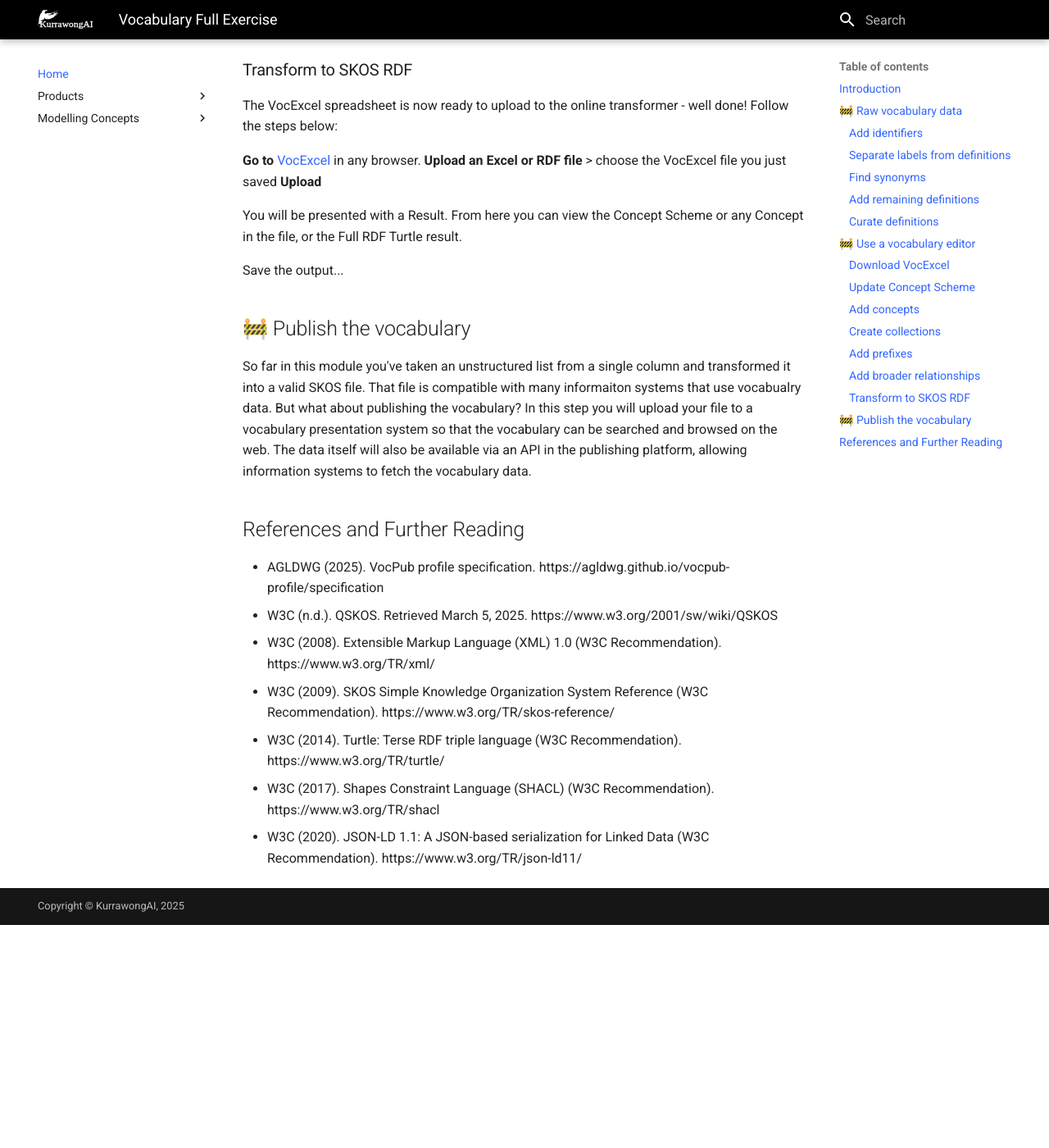
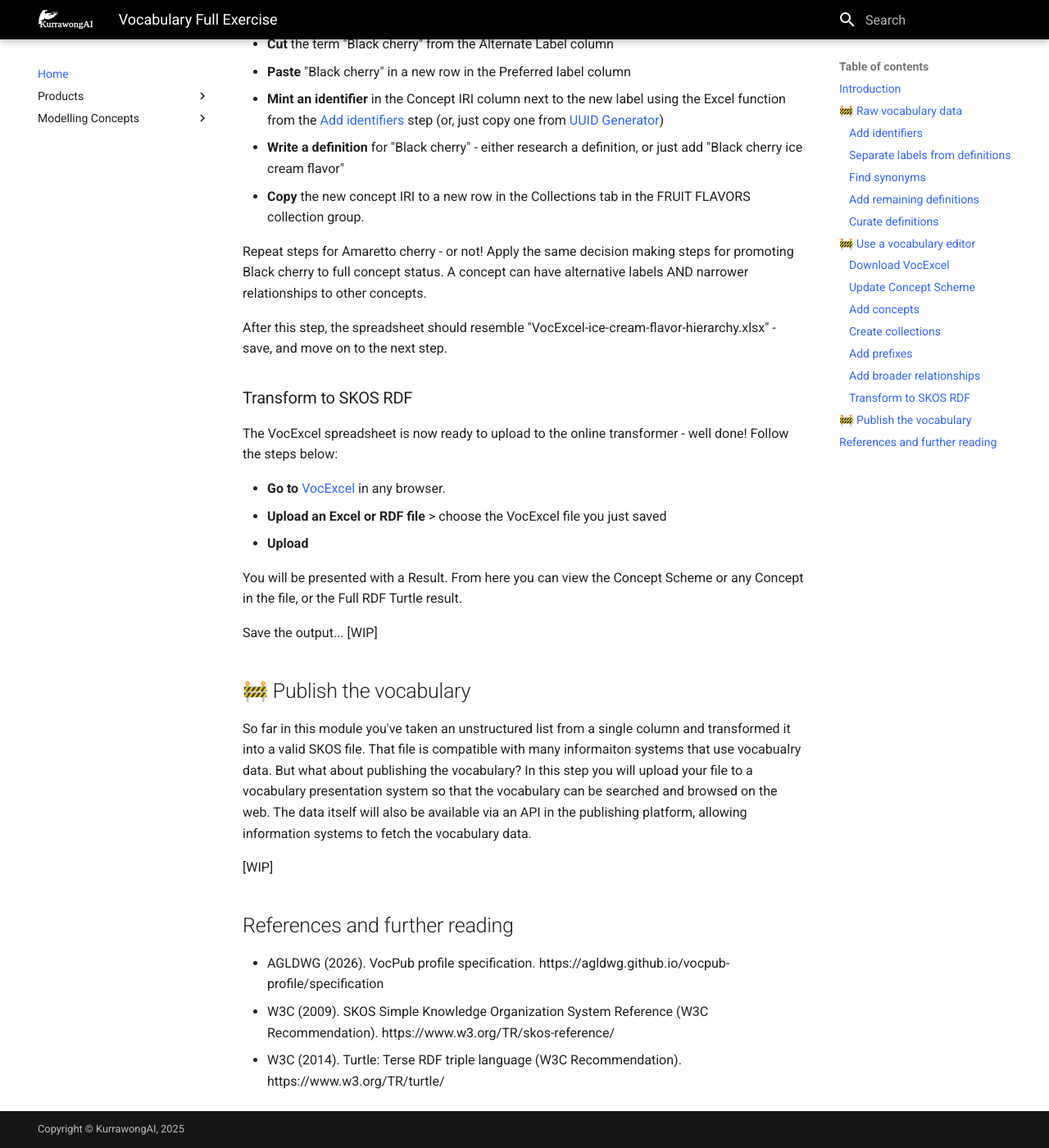
Before and after one commit to Kurrawong/docs, an MkDocs documentation site: the page built from docs/concepts/vocabs/vocab-full-exercise.md, in a window 1280 px wide and 1400 px high, scrolled down 8448 px. Shown: the whole window at 82% size. Built offline with MkDocs 1.6.1 and Material for MkDocs 9.7.7, drawn with Linux system fonts in a browser that asks for light colours; before the commit the page ends 9576 px from its top, so only the background shows below that.

Commit message:
Update vocab-full-exercise.md

```diff
--- a/docs/concepts/vocabs/vocab-full-exercise.md
+++ b/docs/concepts/vocabs/vocab-full-exercise.md
@@ -170,31 +170,31 @@
 
 > 💡 You will need access to MS Excel to do this exercise.
 
-**Go to** the KurrawongAI [VocExcel](https://tools.kurrawong.ai/vocexcel) in any browser.
-**Get VocExcel Template**
-**Open** the downloaded template (it may have opened automatically)
+- **Go to** the KurrawongAI [VocExcel](https://tools.kurrawong.ai/vocexcel) in any browser.
+- **Get VocExcel Template**
+- **Open** the downloaded template (it may have opened automatically)
 **Save As** a new file, e.g. "VocExcel-ice-cream-flavor.xlsx"
 
 > VocExcel will open at the _Introduction_ tab. Note also the _Documentation_ tab, which gives you a rundown of the properties that you may be editing.
 
 ### Update Concept Scheme
 
-**Open** the _Concept Scheme_ tab
+- **Open** the _Concept Scheme_ tab
 
 The Concept Scheme is a description, or metadata for the vocabulary as a whole. Some fields on this tab have an asterisk (*) and are mandatory - we'll help you fill these out as follows:
 
-**Vocabulary IRI** - this needs to be a web URL that indicates what vocabulary is hosted. For this exercise, enter `http://vocab.example.com/icecreamflavors`
-**Preferred Label** - the name of the Vocabulary. Add "Ice Cream Flavors Vocabulary".
-**Definition** - add "A vocabulary of ice cream flavors".
-**Creation Date** - add the day you first edit this file in yyyy-mm-dd format
-**Modified Date** - should be changed each day you make edits. Use the same vale for Creation date in the first instance
-**Creator** - that's you or your business! Here you can add just text OR an identifier if you have one - so `Jane Doe`, `Japan Ice Cream Association`, `https://orcid.org/0000-0002-1584-4316` or `https://ror.org/02hgxnr90` are all acceptable here
-**Publisher** - same as for Creator. Usually the Publisher is an organisation rather than a person - but either is valid
-**History Note** - add "Presented here for the first time as part of the KurrawongAI Vocabulary Full Exercise training module"
+- **Vocabulary IRI** - this needs to be a web URL that indicates what vocabulary is hosted. For this exercise, enter `http://vocab.example.com/icecreamflavors`
+- **Preferred Label** - the name of the Vocabulary. Add "Ice Cream Flavors Vocabulary".
+- **Definition** - add "A vocabulary of ice cream flavors".
+- **Creation Date** - add the day you first edit this file in yyyy-mm-dd format
+- **Modified Date** - should be changed each day you make edits. Use the same vale for Creation date in the first instance
+- **Creator** - that's you or your business! Here you can add just text OR an identifier if you have one - so `Jane Doe`, `Japan Ice Cream Association`, `https://orcid.org/0000-0002-1584-4316` or `https://ror.org/02hgxnr90` are all acceptable here
+- **Publisher** - same as for Creator. Usually the Publisher is an organisation rather than a person - but either is valid
+- **History Note** - add "Presented here for the first time as part of the KurrawongAI Vocabulary Full Exercise training module"
 
 That's the mandatory fiels for describing a vocabulary completed. But wait, we said we'd cite Wikipedia as the source of the raw data! Let's do that now:
 
-**Citation** - add `https://en.wikipedia.org/wiki/List_of_ice_cream_flavors` .
+- **Citation** - add `https://en.wikipedia.org/wiki/List_of_ice_cream_flavors` .
 
 After this step, the spreadsheet should resemble "VocExcel-ice-cream-flavor-concept-scheme.xlsx" - save, and move on to the next step.
 
@@ -202,7 +202,7 @@
 
 We will now copy the contents of the raw data file to the VocExcel template in the Concepts tab.
 
-**Cut and paste** the first four columns from "icecream-flavours-all-curated-definitions.xlsx" to the first four columns in the VocExcel file.
+- **Cut and paste** the first four columns from "icecream-flavours-all-curated-definitions.xlsx" to the first four columns in the VocExcel file.
 
 > 💡 We have retained the "grouping" terms (FRUIT FLAVORS, etc), without definitions. We'll deal with these in the next step.
 
@@ -214,9 +214,9 @@
 
 > 💡 alternatively, these groupings could be used as 'broader concepts', so that a hierarchy is established. In this exercise we will use the collections method for grouping the ice cream flavors - don't worry, we'll create some broader concept hierarchy in a later step.
 
-**Cut just the three grouping terms** with identifers from the Concepts tab and past in Collection tab. _Keep these in the same rows_.
-**Copy the remaining identifiers** from the Concepts tab to the Collection tab "Member IRIs" column.
-**Add a definition** for each collection, e.g. "Ice cream fruit flavors collection".
+- **Cut just the three grouping terms** with identifers from the Concepts tab and past in Collection tab. _Keep these in the same rows_.
+- **Copy the remaining identifiers** from the Concepts tab to the Collection tab "Member IRIs" column.
+- **Add a definition** for each collection, e.g. "Ice cream fruit flavors collection".
 
 After this step, the spreadsheet should resemble "VocExcel-ice-cream-flavor-collections.xlsx" - save, and move on to the next step.
 
@@ -224,8 +224,8 @@
 
 We added "icf:" to identifiers earlier. We need to add this prefix to the Prefixes tab.
 
-**Open** the Prefixes tab
-**Add** "icf" in column A (without the colon ":")
+- **Open** the Prefixes tab
+- **Add** "icf" in column A (without the colon ":")
 
 After this step, the spreadsheet should resemble "VocExcel-ice-cream-flavor-prefixed.xlsx" - save, and move on to the next step.
 
@@ -235,19 +235,19 @@
 
 The Ice Cream Flavours Vocabulary is a mostly 'flat' list of concepts, but there are a couple of clear opportunities to implement some hierarchy. We'll just do this for "Vanilla" and "French vanilla", assuming that the latter concept is a specific type of the first.
 
-**Open** the Concepts tab
-**Copy** the Concept IRI for "French vanilla"
-**Paste** the IRI from "French vanilla" in the Narrower Concept IRIs column, in the same row as the "Vanilla" concept.
+- **Open** the Concepts tab
+- **Copy** the Concept IRI for "French vanilla"
+- **Paste** the IRI from "French vanilla" in the Narrower Concept IRIs column, in the same row as the "Vanilla" concept.
 
 Done! The Ice Cream Flavours Vocabulary is now a 'taxonomy' - at least in part. You might see other opportunities to add narrower relationships, for example "Strawberry / Strawberry cheesecake" - think about the decision this way: if I wanted to find all information about "Strawberry" ice cream, would I be happy to retrieve also information about "Strawberry cheesecake" ice cream? If the answer is yes, then add the latter as a narrower concept. If the answer is "no, strawberry cheesecake ice cream is nothing like strawberry ice cream" then leave these concepts unrelated.
 
 What about the Cherry flavor and it's variants? Back in (#find-synonyms)[Find synonyms] step, we extracted synonyms from the definition and stored them as alternate labels. But let's decide that these 'variations' should be promoted to full concept status, with their own identifiers, definitions, collection membership and (potentially) relationships to still other concetps.
 
-**Cut** the term "Black cherry" from the Alternate Label column
-**Paste** "Black cherry" in a new row in the Preferred label column
-**Mint an identifier** in the Concept IRI column next to the new label using the Excel function from the [Add identifiers](#add-identifiers) step (or, just copy one from [UUID Generator](https://www.uuidgenerator.net))
-**Write a definition** for "Black cherry" - either research a definition, or just add "Black cherry ice cream flavor"
-**Copy** the new concept IRI to a new row in the Collections tab in the FRUIT FLAVORS collection group.
+- **Cut** the term "Black cherry" from the Alternate Label column
+- **Paste** "Black cherry" in a new row in the Preferred label column
+- **Mint an identifier** in the Concept IRI column next to the new label using the Excel function from the [Add identifiers](#add-identifiers) step (or, just copy one from [UUID Generator](https://www.uuidgenerator.net))
+- **Write a definition** for "Black cherry" - either research a definition, or just add "Black cherry ice cream flavor"
+- **Copy** the new concept IRI to a new row in the Collections tab in the FRUIT FLAVORS collection group.
 
 Repeat steps for Amaretto cherry - or not! Apply the same decision making steps for promoting Black cherry to full concept status. A concept can have alternative labels AND narrower relationships to other concepts.
 
@@ -257,18 +257,20 @@
 
 The VocExcel spreadsheet is now ready to upload to the online transformer - well done! Follow the steps below:
 
-**Go to** [VocExcel](https://tools.kurrawong.ai/vocexcel) in any browser.
-**Upload an Excel or RDF file** > choose the VocExcel file you just saved
-**Upload**
+- **Go to** [VocExcel](https://tools.kurrawong.ai/vocexcel) in any browser.
+- **Upload an Excel or RDF file** > choose the VocExcel file you just saved
+- **Upload**
 
 You will be presented with a Result. From here you can view the Concept Scheme or any Concept in the file, or the Full RDF Turtle result.
 
-Save the output...
+Save the output... [WIP]
 
 
 ## 🚧 Publish the vocabulary
 
 So far in this module you've taken an unstructured list from a single column and transformed it into a valid SKOS file. That file is compatible with many informaiton systems that use vocabualry data. But what about publishing the vocabulary? In this step you will upload your file to a vocabulary presentation system so that the vocabulary can be searched and browsed on the web. The data itself will also be available via an API in the publishing platform, allowing information systems to fetch the vocabulary data.
+
+[WIP]
 
 
 
@@ -276,13 +278,8 @@
 
 
 
+## References and further reading
 
-## References and Further Reading
-
-* AGLDWG (2025). VocPub profile specification. https://agldwg.github.io/vocpub-profile/specification
-* W3C (n.d.). QSKOS. Retrieved March 5, 2025. https://www.w3.org/2001/sw/wiki/QSKOS
-* W3C (2008). Extensible Markup Language (XML) 1.0 (W3C Recommendation). https://www.w3.org/TR/xml/
+* AGLDWG (2026). VocPub profile specification. https://agldwg.github.io/vocpub-profile/specification
 * W3C (2009). SKOS Simple Knowledge Organization System Reference (W3C Recommendation). https://www.w3.org/TR/skos-reference/
 * W3C (2014). Turtle: Terse RDF triple language (W3C Recommendation). https://www.w3.org/TR/turtle/
-* W3C (2017). Shapes Constraint Language (SHACL) (W3C Recommendation). https://www.w3.org/TR/shacl
-* W3C (2020). JSON-LD 1.1: A JSON-based serialization for Linked Data (W3C Recommendation). https://www.w3.org/TR/json-ld11/
```
